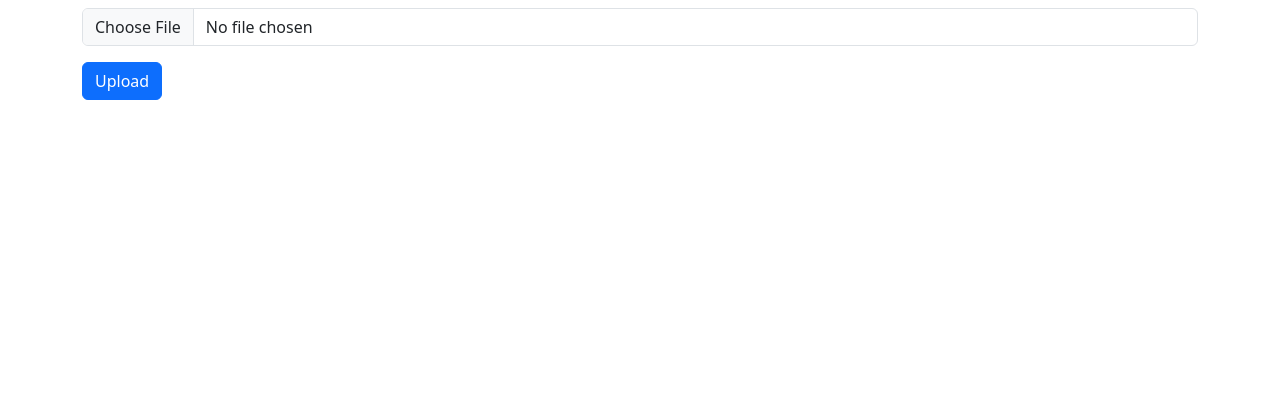
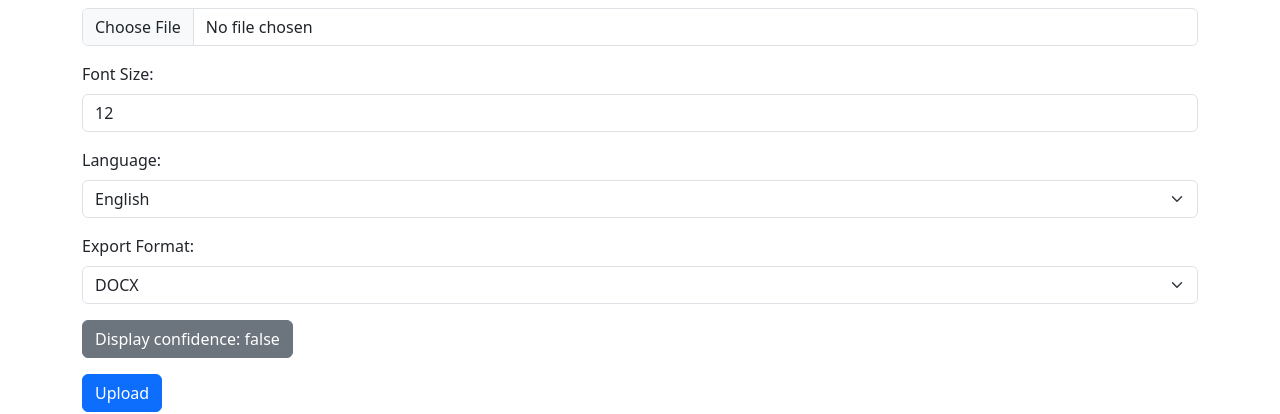
Before and after one commit to ABardWithAWard/io2025, a React (Create React App) app in the folder frontend/: page / in a window 1280 px wide. Shown: the part 150-564 px from the top of the page. Built offline with nearby package versions, Linux system fonts and the light colour scheme; no server answers.

Commit message:
Added simple font size, language, format and confidence form

```diff
--- a/frontend/src/components/UploadPage.jsx
+++ b/frontend/src/components/UploadPage.jsx
@@ -11,15 +11,10 @@ const UploadPage = () => {
     const [pendingFile, setPendingFile] = useState(null);
     const [showUploadModal, setShowUploadModal] = useState(false);
     const { getCsrfToken, isAuthenticated, userUid } = useAuth();
-
-    useEffect(() => {
-    }, []);
-
-    const validateFile = (file) => {
-        const allowedExtensions = ['.png', '.jpg', '.jpeg', '.bmp', '.gif', '.tiff', '.webp'];
-        const fileName = file.name.toLowerCase();
-        return allowedExtensions.some(ext => fileName.endsWith(ext));
-    };
+    const [fontSize, setFontSize] = useState(12);
+    const [language, setLanguage] = useState('english');
+    const [exportFormat, setExportFormat] = useState('docx');
+    const [hasConfidence, setHasConfidence] = useState(false);
 
     const handleUploadClick = (event) => {
         event.preventDefault();
@@ -68,8 +63,11 @@ const UploadPage = () => {
             const authData = await authResponse.json();
 
             formData.append('file', fileInput.files[0]);
-            // Pass null if not authenticated, otherwise use the firebase_uid
             formData.append('userUid', authData.isAuthenticated ? authData.user.firebase_uid : null);
+            formData.append('fontSize', fontSize);
+            formData.append('language', language);
+            formData.append('format', exportFormat);
+            formData.append('confidence', hasConfidence);
 
             const response = await fetch('/api/files/upload/', {
                 method: 'POST',
@@ -100,6 +98,57 @@ const UploadPage = () => {
                     <label htmlFor="file" className="form-label">Select file to upload:</label>
                     <input type="file" className="form-control" id="file" accept="image/*" />
                 </div>
+
+                <div className="mb-3">
+                    <label htmlFor="fontSize" className="form-label">Font Size:</label>
+                    <input
+                        type="number"
+                        className="form-control"
+                        id="fontSize"
+                        value={fontSize}
+                        onChange={(e) => setFontSize(Number(e.target.value))}
+                        min="8"
+                        max="72"
+                    />
+                </div>
+
+                <div className="mb-3">
+                    <label htmlFor="language" className="form-label">Language:</label>
+                    <select
+                        className="form-select"
+                        id="language"
+                        value={language}
+                        onChange={(e) => setLanguage(e.target.value)}
+                    >
+                        <option value="english">English</option>
+                        <option value="polish">Polish</option>
+                    </select>
+                </div>
+
+                <div className="mb-3">
+                    <label htmlFor="exportFormat" className="form-label">Export Format:</label>
+                    <select
+                        className="form-select"
+                        id="exportFormat"
+                        value={exportFormat}
+                        onChange={(e) => setExportFormat(e.target.value)}
+                    >
+                        <option value="docx">DOCX</option>
+                        <option value="jpg">JPG</option>
+                        <option value="png">PNG</option>
+                    </select>
+                </div>
+
+                <div className="mb-3">
+                    <button
+                        type="button"
+                        className={`btn ${hasConfidence ? 'btn-primary' : 'btn-secondary'}`}
+                        onClick={() => setHasConfidence(!hasConfidence)}
+                    >
+                        Display confidence: {hasConfidence ? 'true' : 'false'}
+                    </button>
+                </div>
+
                 <button type="submit" className="btn btn-primary">Upload</button>
             </form>
 
```
